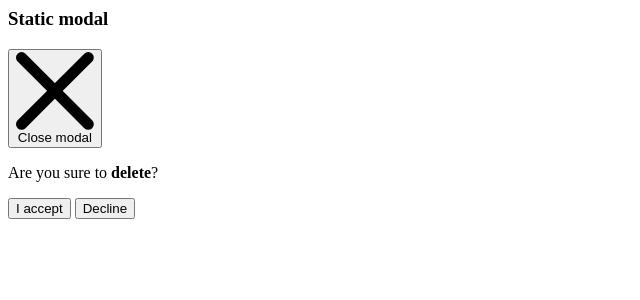
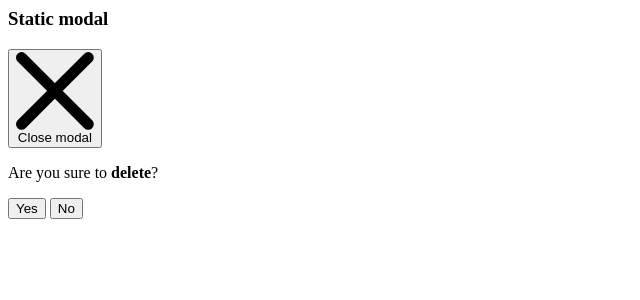
Before and after one commit to SuchWowEl/ssis-flask, a Flask app: template app/templates/delete_popup.html in a window 1280 px wide. Shown: the top 300 px of the page, without its empty margins (0-640 px from the left). Run offline with Flask 3, Linux system fonts and the light colour scheme; the template is opened without the code that fills it, so the values that code supplies are empty; some libraries are stand-ins or nearby versions.

Commit message:
style: change words

```diff
--- a/app/templates/delete_popup.html
+++ b/app/templates/delete_popup.html
@@ -58,14 +58,14 @@
           type="button"
           class="remove-custom-backdrop text-white bg-blue-700 hover:bg-blue-800 focus:ring-4 focus:outline-none focus:ring-blue-300 font-medium rounded-lg text-sm px-5 py-2.5 text-center dark:bg-blue-600 dark:hover:bg-blue-700 dark:focus:ring-blue-800"
         >
-          I accept
+          Yes
         </button>
         <button
           data-modal-hide="info-popup"
           type="button"
           class="remove-custom-backdrop text-gray-500 bg-white hover:bg-gray-100 focus:ring-4 focus:outline-none focus:ring-blue-300 rounded-lg border border-gray-200 text-sm font-medium px-5 py-2.5 hover:text-gray-900 focus:z-10 dark:bg-gray-700 dark:text-gray-300 dark:border-gray-500 dark:hover:text-white dark:hover:bg-gray-600 dark:focus:ring-gray-600"
         >
-          Decline
+          No
         </button>
       </div>
     </div>
```
